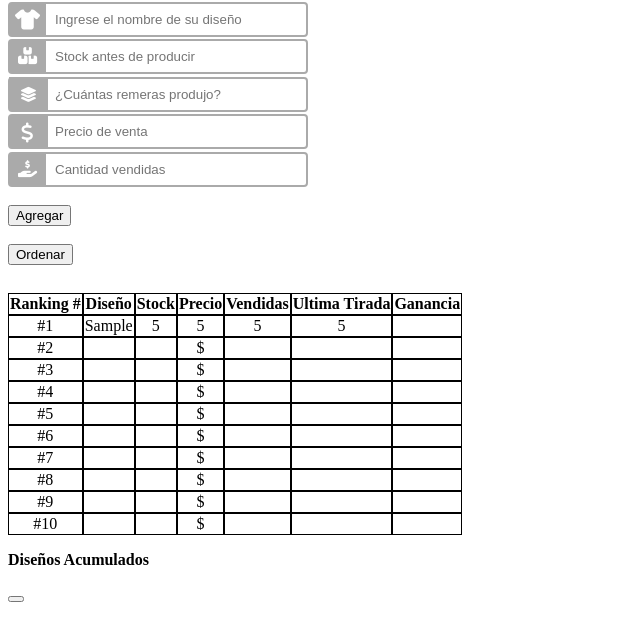
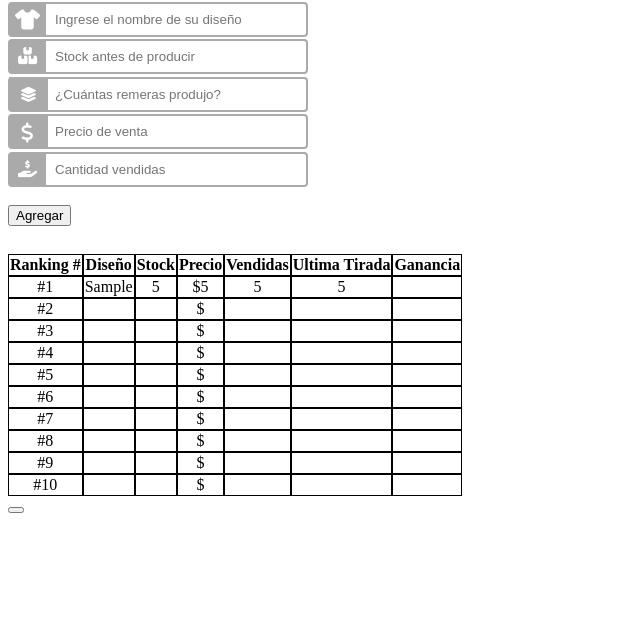
Before and after one commit to Federico531/Balance-de-Remeras, a plain HTML site: page index.html in a window 1280 px wide. Both pictures are taken after typing "Sample", "5", "5", "5", "5" into the empty fields and a click on the button "Agregar". Shown: the part 79-720 px from the top of the page, without its empty margins (0-640 px from the left). Drawn offline with Linux system fonts and the light colour scheme.

Commit message:
Version 1.1 Funcionando

```diff
--- a/app.js
+++ b/app.js
@@ -35,36 +35,27 @@ const addDesign = (ev)=>{
     localStorage.setItem('Mydesignlist', JSON.stringify(diseños) );
     };
 
+    var balanceVenta = (ev) => {
+        ev.preventDefault();
 
-//RANKING DE VENTAS
-var index = 0;
+        diseños.sort((a, b) => b.ammountSold - a.ammountSold);
 
-var balanceVenta = (ev) =>{
-    ev.preventDefault();
+        var prefixName = "name";
+        var prefixStock = "stock";
+        var prefixPrice = "price";
+        var prefixSold = "sold";
+        var prefixLastProd = "lastProduction";
 
-    index ++ ;
-    var prefixName= "name";
-    var prefixStock= "stock";
-    var prefixPrice = "price";
-    var prefixSold = "sold";
-    var prefixLastProd = "lastProduction";
-    var earnings = "earnings";
+        for (var index = 0; index < diseños.length; index++) {
+          var suffix = index + 1;
+          document.getElementById(prefixName + suffix).innerHTML = diseños[index].designName;
+          document.getElementById(prefixStock + suffix).innerHTML = diseños[index].currentStock;
+          document.getElementById(prefixPrice + suffix).innerHTML = "$" + diseños[index].priceEa;
+          document.getElementById(prefixSold + suffix).innerHTML = diseños[index].ammountSold;
+          document.getElementById(prefixLastProd + suffix).innerHTML = diseños[index].productionAmmount;
+        }
 
-    if(diseños.length == index ){
-        document.getElementById(prefixName + index).innerHTML = diseños[index - 1].designName;
-        document.getElementById(prefixStock + index).innerHTML = diseños[index - 1].currentStock;
-        document.getElementById(prefixPrice + index).innerHTML = diseños[index - 1].priceEa;
-        document.getElementById(prefixSold+ index).innerHTML = diseños[index - 1].ammountSold;
-        document.getElementById(prefixLastProd + index).innerHTML = diseños[index - 1].productionAmmount;
-    }
-}
-
-var sort = (ev)=>{
-    ev.preventDefault();
-
-    diseños.sort((a,b) => { return (a.ammountSold > b.ammountSold) ? 1 : -1 });
-
-}
+      }
 
 const display = (ev)=>{
     ev.preventDefault();
@@ -74,20 +65,14 @@ const display = (ev)=>{
         var earned = diseños[0].priceEa * diseños[0].ammountSold;
         var stockSum= a + b;
 
-        var resultadoProvisorio = "La remera con el Diseño: " + diseños[0].designName + " tenia en stock " + diseños[0].productionAmmount +
-         " remeras antes de comenzar, pero luego de esta produccion seran " +  stockSum + "." + "<br>" +  "Si se vendieron " + diseños[0].ammountSold +
-         " ganaré $" + earned;
 
          //Que aparezca un boton con el nombre del diseño
         var obj1Name = diseños[0].designName;
 
         document.getElementById("buttonAppear1").innerHTML = "<button onclick=\"secondFunction()\"></button>";
         document.getElementById("buttonAppear1").innerHTML = obj1Name;
-        document.getElementById("demo1").innerHTML = resultadoProvisorio;
 }
     document.addEventListener('DOMContentLoaded', ()=>{
     document.getElementById('agregarDiseño').addEventListener('click',addDesign);
     document.getElementById('agregarDiseño').addEventListener('click',balanceVenta);
-    document.getElementById('sort').addEventListener('click',sort);
-    document.getElementById('display').addEventListener('click', display);
 });
--- a/index.html
+++ b/index.html
@@ -48,18 +48,13 @@
             placeholder="Cantidad vendidas">
             <i id= "soldIcon" class="fas fa-hand-holding-usd" aria-hidden="true"></i>
     </div>
+</form>
     <br>
         <div>
             <button id="agregarDiseño" >
             Agregar
             </button>
         </div>
-    <br>
-    <div>
-        <button id="sort" >
-        Ordenar
-        </button>
-    </div>
     <br>
         <div class = "table">
             <table>
@@ -166,34 +161,11 @@
             </table>
         </div>
 
-
-    <p><b>Diseños Acumulados</b></p>
-    <div id="display">
-        <pre></pre>
-    </div>
-
     <div>
         <button id="buttonAppear1">
         </button>
 
     </div>
-
-    <div id="demo1">
-        <pre></pre>
-    </div>
-    <div id="demo2">
-        <pre></pre>
-    </div>
-    <div id="cuadriculaBalance">
-
-    </div>
-    <div id="cuadriculaBalance1">
-
-    </div>
-
-
-
-
     <script src="app.js"> </script>
     </body>
 
```
Also changed, not shown: 6 other files.
